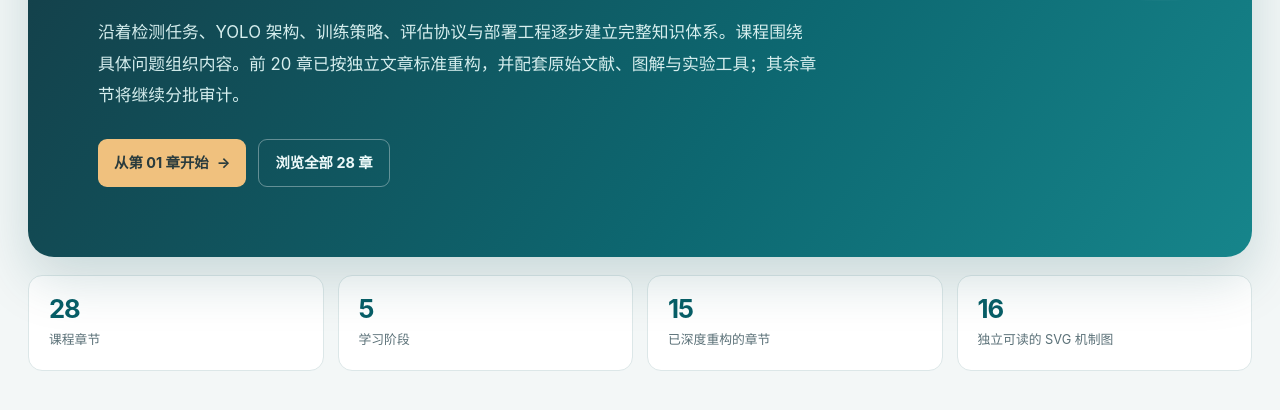
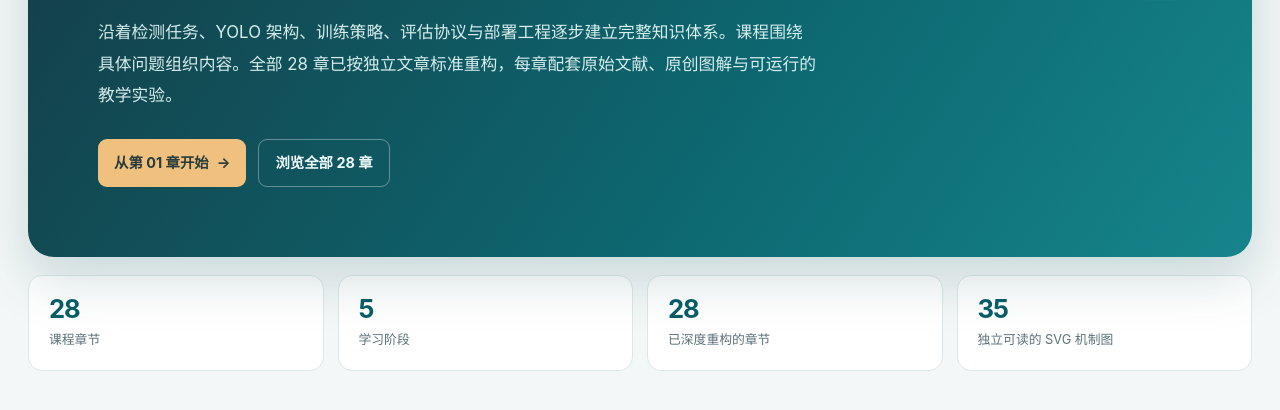
Before and after one commit to 1998x-stack/yolo-tutorial, a plain HTML site: page index.html in a window 1280 px wide. Shown: the part 329-739 px from the top of the page. Drawn offline with Linux system fonts and the light colour scheme.

Commit message:
fix(yolo-tutorial): 同步首页 01–28 章重构状态与 SVG 计数

```diff
--- a/index.html
+++ b/index.html
@@ -17,7 +17,7 @@
 <section class="home-hero">
   <p class="hero-kicker">COMPUTER VISION / OBJECT DETECTION</p>
   <h1>从一张图像，<br>到可靠的目标检测系统。</h1>
-  <p>沿着检测任务、YOLO 架构、训练策略、评估协议与部署工程逐步建立完整知识体系。课程围绕具体问题组织内容。前 20 章已按独立文章标准重构，并配套原始文献、图解与实验工具；其余章节将继续分批审计。</p>
+  <p>沿着检测任务、YOLO 架构、训练策略、评估协议与部署工程逐步建立完整知识体系。课程围绕具体问题组织内容。全部 28 章已按独立文章标准重构，每章配套原始文献、原创图解与可运行的教学实验。</p>
   <div class="hero-actions">
     <a class="hero-primary" href="chapters/01.html">从第 01 章开始 <span aria-hidden="true">→</span></a>
     <a class="hero-secondary" href="#course-map">浏览全部 28 章</a>
@@ -26,8 +26,8 @@
 <section class="home-stats" aria-label="课程概况">
   <div class="stat"><strong>28</strong><span>课程章节</span></div>
   <div class="stat"><strong>5</strong><span>学习阶段</span></div>
-  <div class="stat"><strong>15</strong><span>已深度重构的章节</span></div>
-  <div class="stat"><strong>16</strong><span>独立可读的 SVG 机制图</span></div>
+  <div class="stat"><strong>28</strong><span>已深度重构的章节</span></div>
+  <div class="stat"><strong>35</strong><span>独立可读的 SVG 机制图</span></div>
 </section>
 <section class="home-section" aria-labelledby="roadmap-title">
   <div class="section-heading"><div><h2 id="roadmap-title">学习路线</h2><p>先理解检测任务，再看架构如何解决具体限制，最后把模型放进真实数据和硬件环境。</p></div></div>
```
